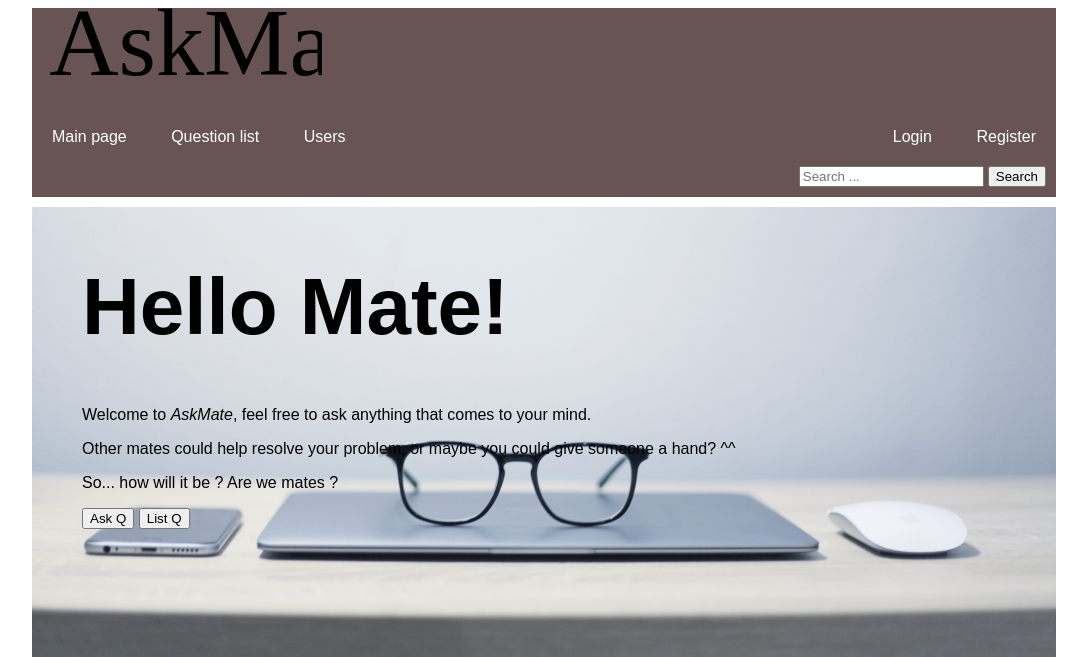
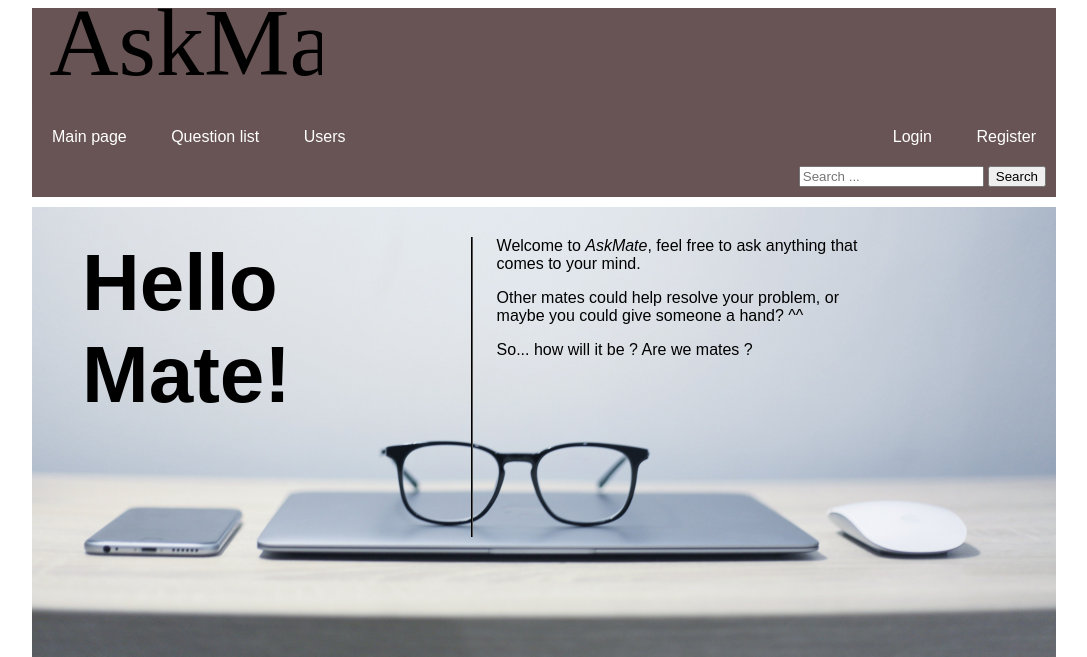
Before and after one commit to Aviatore/ask-mate-1, a Flask app: page / in a window 1280 px wide. Shown: the top 657 px of the page, without its empty margins (96-1183 px from the left). Run offline with Flask 2, Linux system fonts and the light colour scheme; some libraries are stand-ins or nearby versions.

Commit message:
Correct the main page view

```diff
--- a/static/main-page.css
+++ b/static/main-page.css
@@ -1,5 +1,6 @@
 .welcome_container {
     position: relative;
+    width: 100%;
     height: 450px;
     background-image: url("img/main-bcg.jpg");
     background-size: cover;
@@ -13,3 +14,27 @@
 .welcome_content h1 {
     font-size: 5em;
 }
+.welcome-msg {
+    margin-top: 30px;
+    column-count: 2;
+    column-rule-style: groove;
+    column-rule-width: 2px;
+    column-gap: 50px;
+    border: 0px solid red;
+    display: inline-block;
+    height: 300px;
+    width: 80%;
+}
+.welcome-msg > h1 {
+    margin: 0;
+    padding: 0;
+}
+.welcome-txt {
+    height: 300px;
+    width: 600px;
+    position: relative;
+    bottom: 185px;
+    border: 1px solid blue;
+    display: inline-block;
+    margin-left: 50px;
+}
--- a/templates/main_page.html
+++ b/templates/main_page.html
@@ -16,12 +16,23 @@
 
     <div class="welcome_container">
         <div class="welcome_content">
-            <h1>Hello {{ 'Mate!' if not session else session['username'] }}</h1>
-            <p>Welcome to <em>AskMate</em>, feel free to ask anything that comes to your mind. </p>
-            <p>Other mates could help resolve your problem, or maybe you could give someone a hand?  ^^</p>
-            <p>So... how will it be ? Are we mates ?</p>
-            <button class="button button_ask"><a href="{{ url_for('question_add') }}">Ask Q</a></button>
-            <button class="button button_answer"><a href='{{ url_for('question_list') }}'>List Q</a></button>
+            <div class="welcome-msg">
+                <h1>Hello<br>{{ 'Mate!' if not session else session['username'] }}</h1>
+                <p>Welcome to <em>AskMate</em>, feel free to ask anything that comes to your mind. </p>
+                <p>Other mates could help resolve your problem, or maybe you could give someone a hand?  ^^</p>
+                <p>So... how will it be ? Are we mates ?</p>
+            </div>
+
+           <!--
+            <div class="welcome-msg">
+                <h1>Hello <br>{{ 'Mate!' if not session else session['username'] }}</h1>
+            </div>
+            <div class="welcome-txt">
+                <p>Welcome to <em>AskMate</em>, feel free to ask anything that comes to your mind. </p>
+                <p>Other mates could help resolve your problem, or maybe you could give someone a hand?  ^^</p>
+                <p>So... how will it be ? Are we mates ?</p>
+            </div>
+            -->
         </div>
     </div>
 
```
